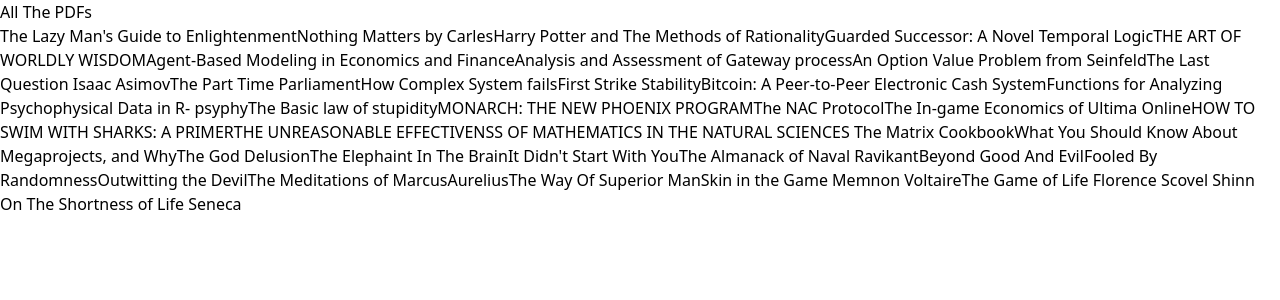
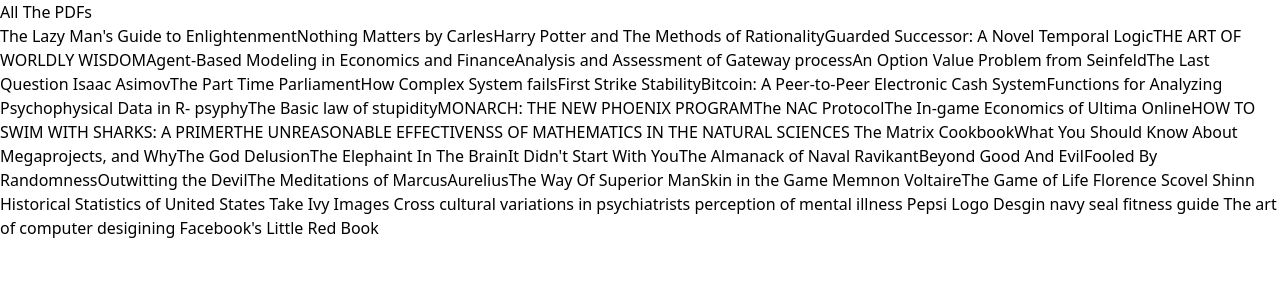
Before and after one commit to Siddharthbadal/AllTheLinks, a Next.js app: page / in a window 1280 px wide. Shown: the top 300 px of the page. Built offline with nearby package versions, Linux system fonts and the light colour scheme.

Commit message:
new links

```diff
--- a/src/app/components/MyPDFs.jsx
+++ b/src/app/components/MyPDFs.jsx
@@ -7,8 +7,8 @@
     <div className=" flex flex-col mb-16 border-gray-800  p-8">
         {
             pdflinks.map((pl)=>(
-                <Link href={pl.link} target="_blank" className=" text-gray-600 font-medium mb-2 tracking-wider hover:text-gray-800  delay-300">
-                <span>
+                <Link key={pl.link} href={pl.link} target="_blank" className=" text-gray-600 font-medium mb-2 tracking-wider hover:text-gray-800  delay-300">
+                <span className="capitalize">
                     {pl.title}
                 </span>
             </Link>
--- a/src/app/data/links.js
+++ b/src/app/data/links.js
@@ -136,8 +136,34 @@
         "title":"The Game of Life  Florence Scovel Shinn"
     },
     {
-        "link": "/pdf/OnTheShortnessofLife-Seneca.pdf",
-        "title":" On The Shortness of Life  Seneca"
+        "link": "https://www2.census.gov/prod2/statcomp/documents/HistoricalStatisticsoftheUnitedStates1789-1945.pdf",
+        "title":" Historical Statistics of United States"
+    },
+	{
+        "link": "https://archive.org/details/take-ivy-t.-hayashida/mode/2up",
+        "title":" Take Ivy Images"
+    },
+	{
+        "link": "/pdf/CrossCulturalVariation.pdf",
+        "title":" Cross cultural variations in psychiatrists perception of mental illness"
+    },
+	{
+        "link": "https://www.goldennumber.net/wp-content/uploads/pepsi-arnell-021109.pdf",
+        "title":" Pepsi Logo Desgin"
+    },
+
+	{
+        "link": "https://champ.usuhs.edu/sites/default/files/2020-03/navysealfitnessguide.pdf",
+        "title":" navy seal fitness guide"
+    },
+
+	{
+        "link": "https://attachments.are.na/1206042/5f2a09f7f597d9bbcee273b0962f9694.pdf?1503244728",
+        "title":" The art of computer desigining"
+    },
+	{
+        "link": "pdf/FacebookLittleRedBook",
+        "title":" Facebook's Little Red Book"
     },
 
 ]
--- a/src/app/page.js
+++ b/src/app/page.js
@@ -2,7 +2,8 @@
 
 export default function Home() {
   return (
-        <div className="flex flex-col justify-center items-center gap-4 mx-auto border ">
+        <div className="flex flex-col justify-center items-center gap-4 bg-zinc-100 mx-auto border ">
+
               <h1 className="text-2xl font-bold mx-auto text-center mt-12">All The PDFs</h1>
               <MyPDFs />
 
```
Also changed, not shown: pdf.png (deleted), 1 other file (tests, documents, lock files or other folders).
